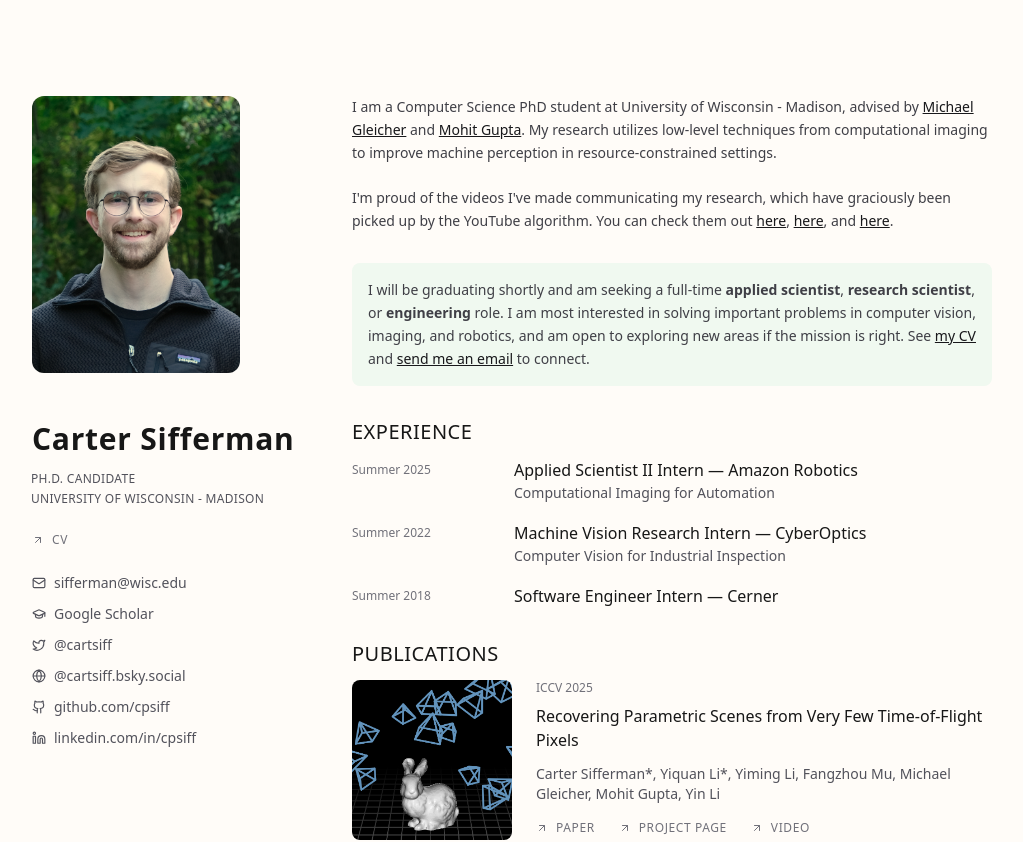
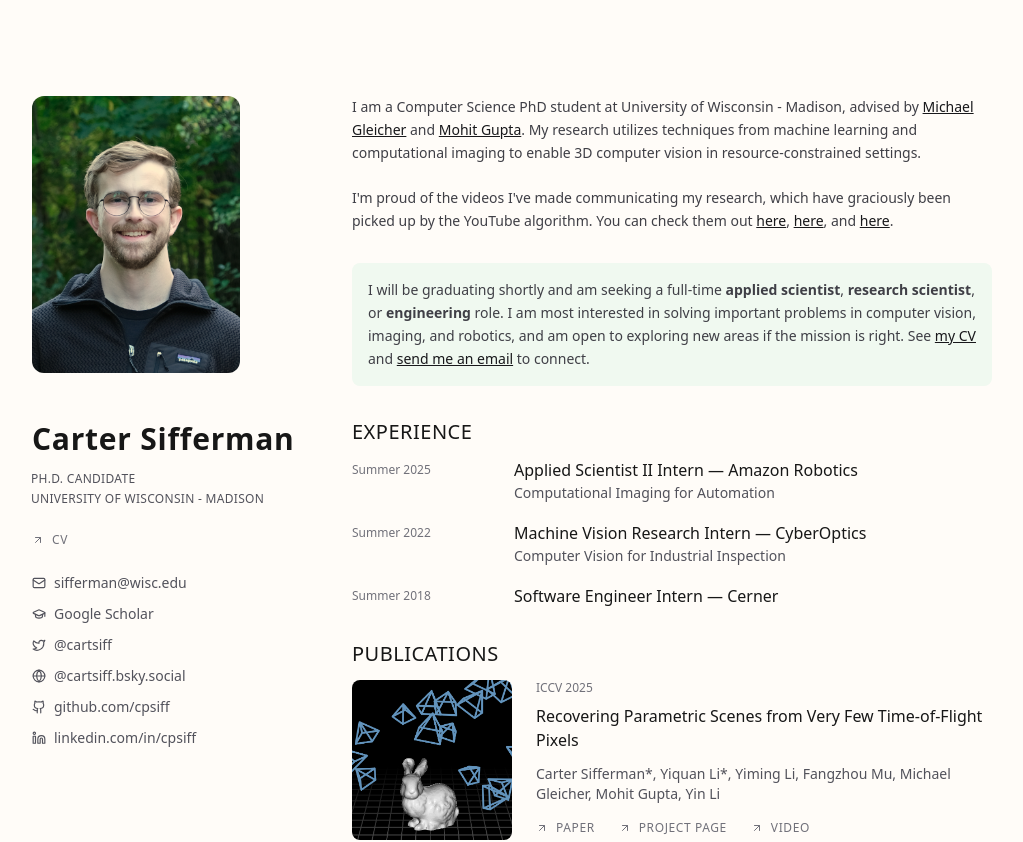
Before and after one commit to cpsiff/cpsiff.github.io, a Next.js app: page / in a window 1280 px wide. Shown: the top 842 px of the page, without its empty margins (128-1151 px from the left). Built offline with nearby package versions, Linux system fonts and the light colour scheme.

Commit message:
tweak to about me

```diff
--- a/src/data/aboutme.ts
+++ b/src/data/aboutme.ts
@@ -26,9 +26,9 @@ export const aboutMe: AboutMe = {
   description:
   `I am a Computer Science PhD student at University of Wisconsin - Madison,
   advised by <a href=https://gleicher.sites.cs.wisc.edu/>Michael Gleicher</a> and
-  <a href=https://wisionlab.com/people/mohit-gupta/>Mohit Gupta</a>. My research utilizes
-  low-level techniques from computational imaging to improve machine perception
-  in resource-constrained settings. <br> <br>
+  <a href=https://wisionlab.com/people/mohit-gupta/>Mohit Gupta</a>. My research utilizes techniques
+  from machine learning and computational imaging to enable 3D computer vision in resource-constrained
+  settings. <br> <br>
   I'm proud of the videos I've made communicating my research,
   which have graciously been picked up by the YouTube algorithm.
   You can check them out <a href="https://youtu.be/vJdfpmd6OE0?si=__uS_1874i1nkKaM">here</a>,
```
